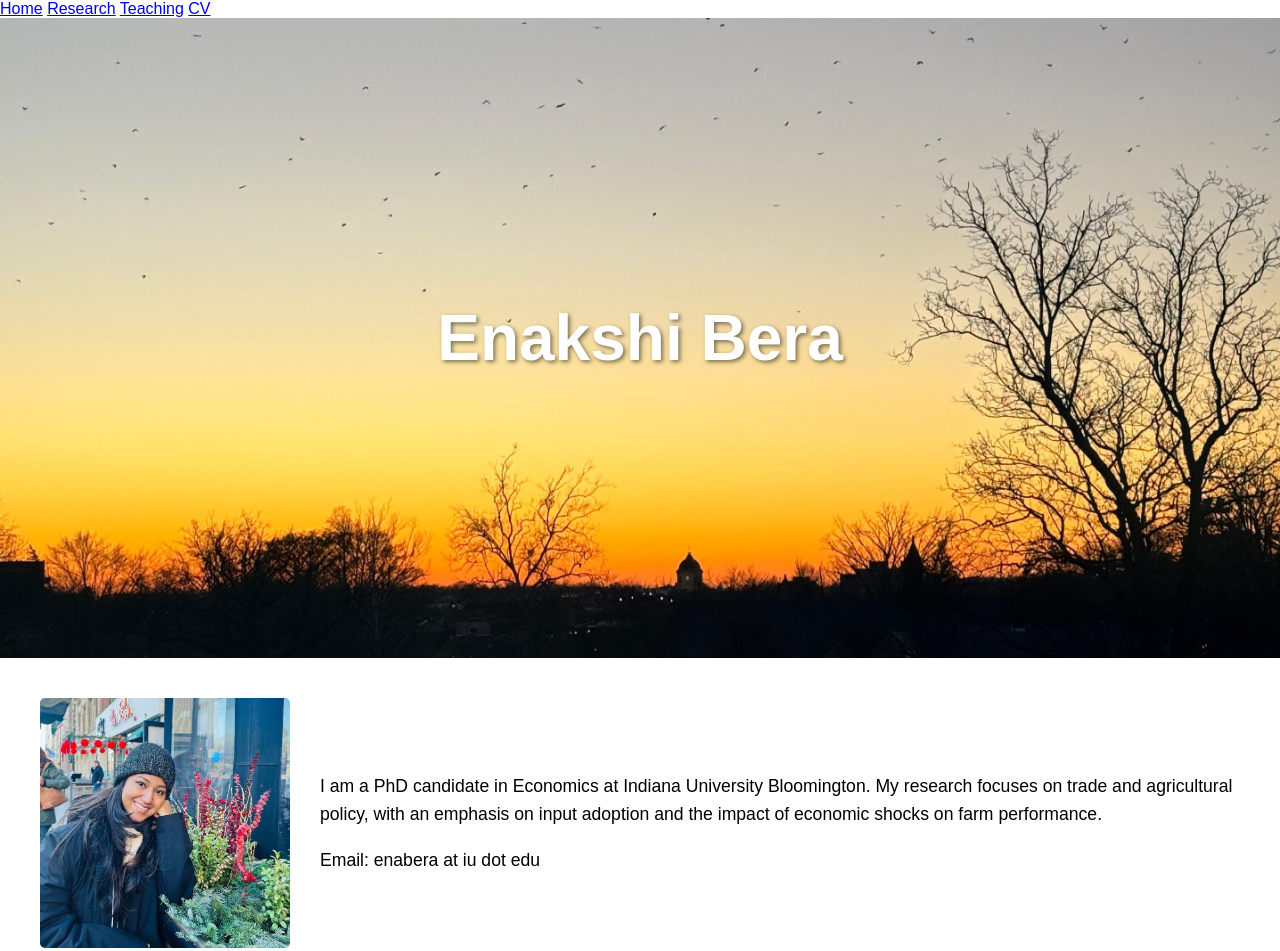
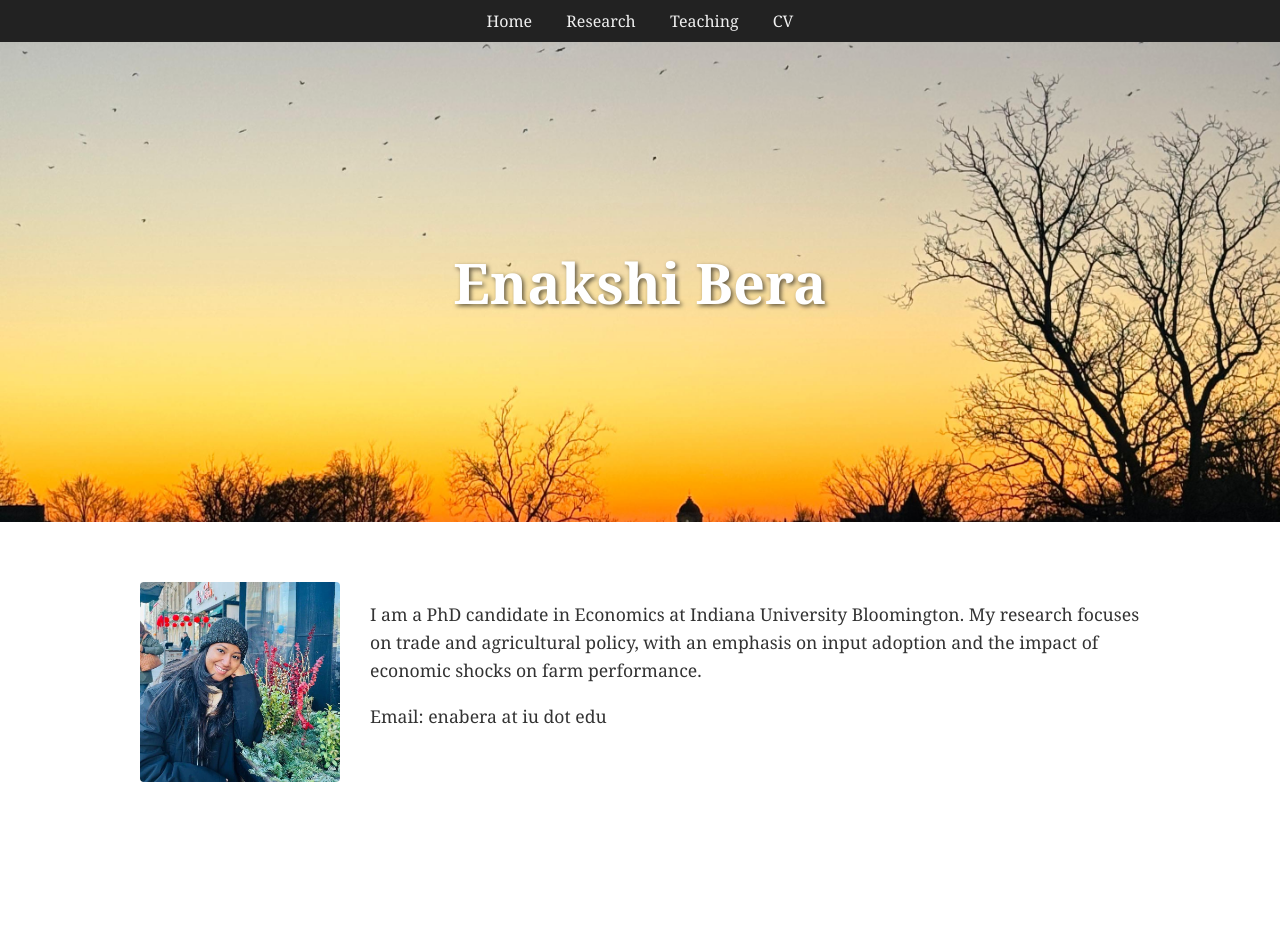
Before and after one commit to EnakshiBera/enabera.github.io, a plain HTML site: page index.html in a window 1280 px wide. After the commit the page ends 842 px from the top, so only its background shows below. Drawn offline with Linux system fonts and the light colour scheme.

Commit message:
style.css

```diff
--- a/style.css
+++ b/style.css
@@ -1,14 +1,33 @@
 body, html {
   margin: 0;
   padding: 0;
-  font-family: Arial, sans-serif;
+  font-family: Georgia, serif;
+  color: #333;
+  background-color: #fff;
+}
+
+nav {
+  background-color: #222;
+  padding: 10px 20px;
+  text-align: center;
+}
+
+nav a {
+  color: #f0f0f0;
+  text-decoration: none;
+  margin: 0 15px;
+  font-size: 1em;
+}
+
+nav a:hover {
+  text-decoration: underline;
 }
 
 .hero {
-  background-image: url('sunset_1.jpg'); /* your scenic background image */
-  height: 80vh;
+  background-image: url('sunset_1.jpg');
   background-size: cover;
   background-position: center;
+  height: 60vh;
   display: flex;
   align-items: center;
   justify-content: center;
@@ -16,24 +35,25 @@ body, html {
 
 .hero h1 {
   color: white;
-  font-size: 4em;
-  text-shadow: 2px 2px 4px rgba(0,0,0,0.5);
+  font-size: 3.5em;
+  text-shadow: 2px 2px 4px rgba(0,0,0,0.6);
 }
 
 .bio {
-  background: white;
-  padding: 40px;
+  padding: 60px 20px;
 }
 
 .bio-container {
   display: flex;
+  align-items: flex-start;
   flex-wrap: wrap;
-  align-items: center;
+  max-width: 1000px;
+  margin: auto;
 }
 
 .bio-photo {
-  width: 250px;
-  border-radius: 5px;
+  width: 200px;
+  border-radius: 4px;
   margin-right: 30px;
 }
 
```
